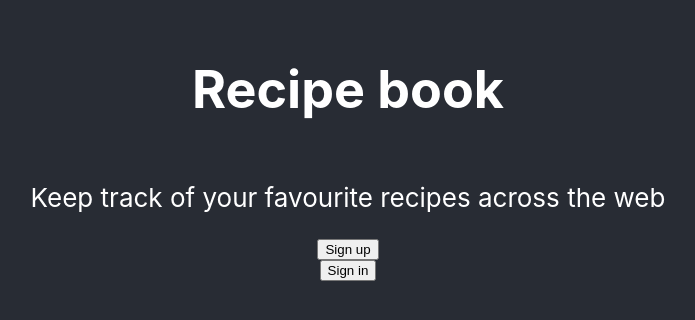
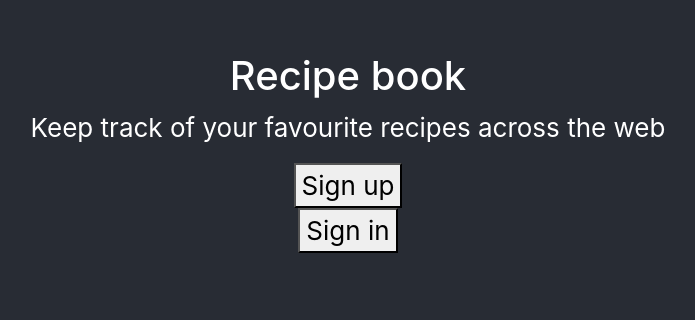
Before and after one commit to muhsink99/recipe-book, a React (Create React App) app: page / in a window 1280 px wide. Shown: the part 248-568 px from the top of the page, without its empty margins (292-987 px from the left). Built offline with nearby package versions, Linux system fonts and the light colour scheme.

Commit message:
add boostrap styling

```diff
--- a/package.json
+++ b/package.json
@@ -6,6 +6,7 @@
     "@testing-library/jest-dom": "^5.11.5",
     "@testing-library/react": "^11.1.0",
     "@testing-library/user-event": "^12.1.10",
+    "bootstrap": "^4.5.3",
     "node-sass": "^4.14.1",
     "react": "^17.0.1",
     "react-dom": "^17.0.1",
--- a/src/App.js
+++ b/src/App.js
@@ -3,12 +3,10 @@ import './App.scss';
 function App() {
   return (
     <div className="App">
-      <header className="App-header">
-        <h1>Recipe book</h1>
-        <p>Keep track of your favourite recipes across the web</p>
-        <button>Sign up </button>
-        <button>Sign in </button>
-      </header>
+      <h1>Recipe book</h1>
+      <p>Keep track of your favourite recipes across the web</p>
+      <button>Sign up </button>
+      <button>Sign in </button>
     </div>
   );
 }
--- a/src/App.scss
+++ b/src/App.scss
@@ -1,10 +1,9 @@
+@import '~bootstrap/scss/bootstrap.scss';
+
+
 .App {
   text-align: center;
   background-color: #282c34;
-
-}
-
-.App-header {
   min-height: 100vh;
   display: flex;
   flex-direction: column;
--- a/src/index.js
+++ b/src/index.js
@@ -3,6 +3,9 @@ import ReactDOM from 'react-dom';
 import './index.scss';
 import App from './App';
 import reportWebVitals from './reportWebVitals';
+
+import 'bootstrap/dist/css/bootstrap.css';
+
 
 ReactDOM.render(
   <React.StrictMode>
--- a/src/index.scss
+++ b/src/index.scss
@@ -1,3 +1,6 @@
+@import '~bootstrap/scss/bootstrap.scss';
+
+
 body {
   margin: 0;
   font-family: -apple-system, BlinkMacSystemFont, 'Segoe UI', 'Roboto', 'Oxygen',
```
Also changed, not shown: 1 other file (tests, documents, lock files or other folders).
